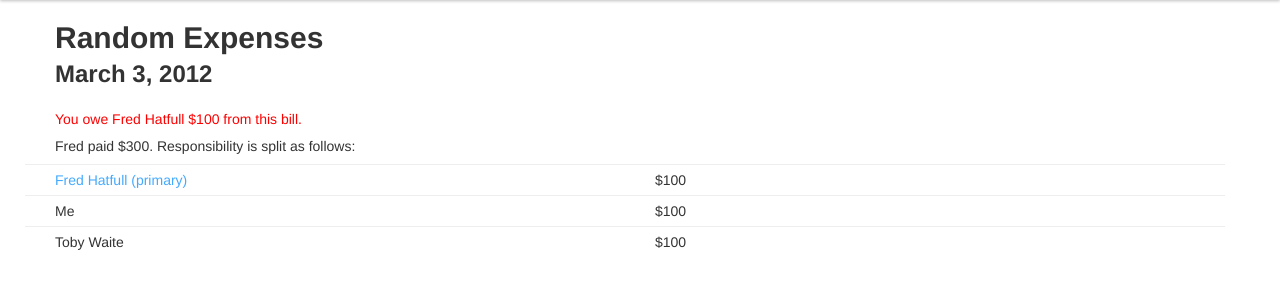
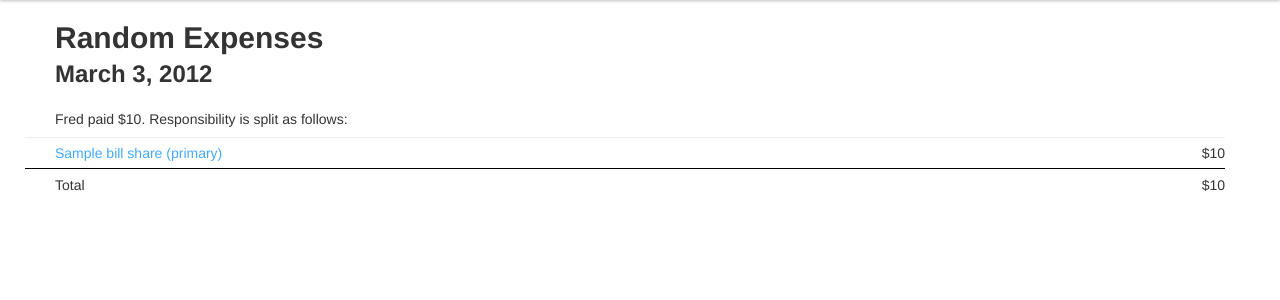
Before and after one commit to fhats/billemall, a Python web app: template billemall/templates/view_bill.jinja2 in a window 1280 px wide. Shown: the part 40-340 px from the top of the page. Run offline with Jinja, Linux system fonts and the light colour scheme; the template is opened without the code that fills it: most values are stand-ins (such as "Sample title", 1, 10 or a date in 2020).

Commit message:
More info on view_bill

```diff
--- a/billemall/static/css/style.css
+++ b/billemall/static/css/style.css
@@ -96,7 +96,7 @@ p {
   margin-bottom: 9px;
 }
 
-.add-bill-row-total {
+.add-bill-row-total, .view-bill-row-total {
   border-top: 1px solid black;
   padding-top: 0.5em;
 }
@@ -131,3 +131,9 @@ p {
 .bill-primary {
   color: #4af;
 }
+
+/* view bill */
+
+.view-bill-row .amount, .view-bill-row-total .amount {
+  text-align: right;
+}
--- a/billemall/templates/view_bill.jinja2
+++ b/billemall/templates/view_bill.jinja2
@@ -8,35 +8,36 @@
 
 <br>
 
-<p class="credit">You owe Fred Hatfull $100 from this bill.</p>
+{% for bill_share in billees %}
+  {% if bill_share['id'] == request.session['user']['id'] %}
+    <p class="credit">You owe {{ primary['name'] }} ${{ bill_share['amount'] }} from this bill.</p>
+  {% endif %}
+{% endfor %}
 
-<p>Fred paid $300. Responsibility is split as follows:</p>
+<p>Fred paid ${{ total }}. Responsibility is split as follows:</p>
+
+{% for bill_share in billees %}
 
 <div class="row view-bill-row">
-  <div class="span6 bill-primary">
-    Fred Hatfull (primary)
-  </div>
-  <div class="span6">
-    $100
+  {% if bill_share['id'] == primary['id'] %}
+    <div class="span6 bill-primary">
+      {{ bill_share['name'] }} (primary)
+    </div>
+  {% else %}
+    <div class="span6">
+      {{ bill_share['name'] }}
+    </div>
+  {% endif %}
+  <div class="span6 amount">
+    ${{ bill_share['amount'] }}
   </div>
 </div>
 
-<div class="row view-bill-row">
-  <div class="span6">
-    Me
-  </div>
-  <div class="span6">
-    $100
-  </div>
-</div>
+{% endfor %}
 
-<div class="row view-bill-row">
-  <div class="span6">
-    Toby Waite
-  </div>
-  <div class="span6">
-    $100
-  </div>
-</div>
+<div class="row view-bill-row-total">
+  <div class="span6">Total</div>
+  <div class="span6 amount">${{ total }}</div>
+
 
 {% endblock %}
--- a/billemall/views.py
+++ b/billemall/views.py
@@ -225,19 +225,17 @@ def view_bill(request):
             b['id'] = billee.billshare_user_placeholder.claimed_user.id
             b['email'] = billee.billshare_user_placeholder.claimed_user.email
 
-        b['amount'] = billee.amount
+        b['amount'] = "%0.2f" % (billee.amount / 100)
 
         billees.append(b)
 
     primary = bill.primary_user.as_dict()
     total = sum([share.amount for share in billed_users])
 
-    total /= 100
-
     return {
         "billees": billees,
         "primary": primary,
-        "total": "%0.2f" % total
+        "total": "%0.2f" % (total / 100)
     }
 
 @view_config(route_name='user_overview', renderer='user_overview.jinja2')
```
